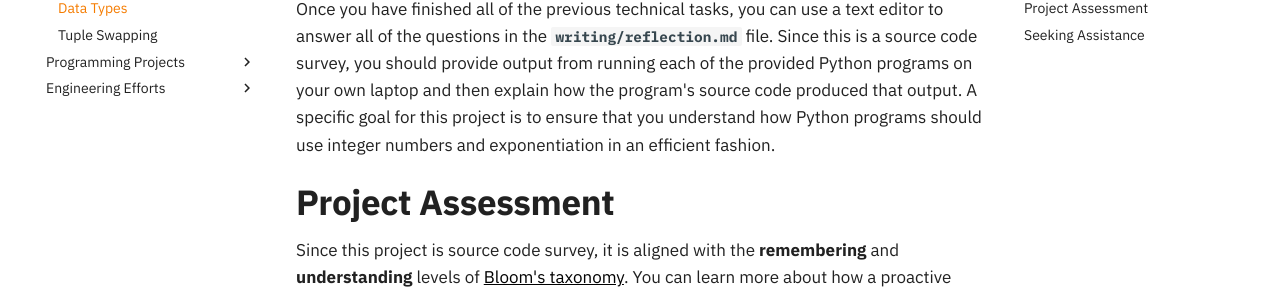
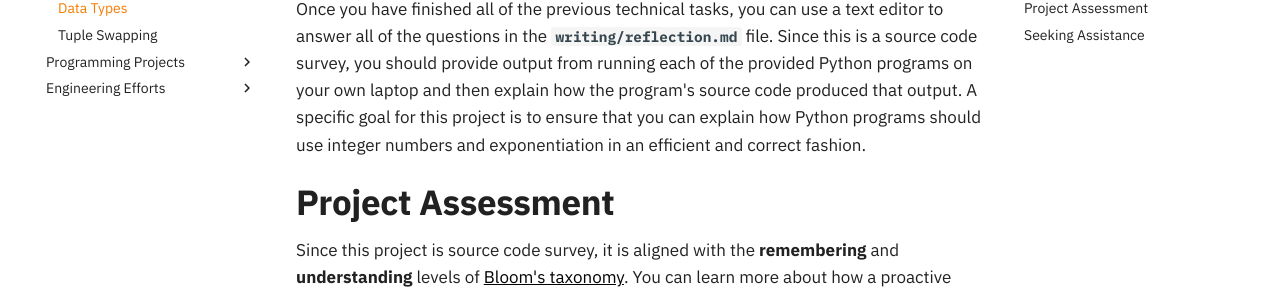
Before and after one commit to ProactiveProgrammers/www.proactiveprogrammers.com, an MkDocs documentation site: the page built from docs/discrete-structures/source-code-surveys/data-types.md, in a window 1280 px wide and 900 px high, scrolled down 1719 px. Shown: the part 235-530 px from the top of the window. Built offline with MkDocs 1.6.1 and Material for MkDocs 9.7.7, drawn with Linux system fonts in a browser that asks for light colours; comment, search, counter and statistics services are not loaded.

Commit message:
fix: Use better phrase in reflection content in data-types.

```diff
--- a/docs/discrete-structures/source-code-surveys/data-types.md
+++ b/docs/discrete-structures/source-code-surveys/data-types.md
@@ -88,8 +88,8 @@ editor to answer all of the questions in the `writing/reflection.md` file. Since
 this is a source code survey, you should provide output from running each of the
 provided Python programs on your own laptop and then explain how the program's
 source code produced that output. A specific goal for this project is to ensure
-that you understand how Python programs should use integer numbers and
-exponentiation in an efficient fashion.
+that you can explain how Python programs should use integer numbers and
+exponentiation in an efficient and correct fashion.
 
 ## Project Assessment
 
```
